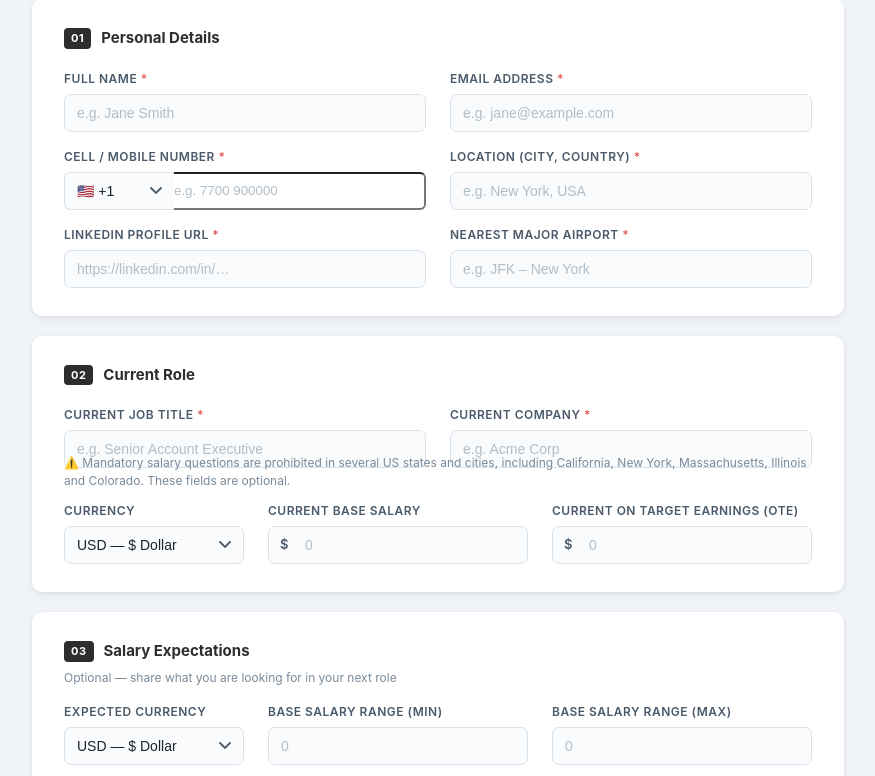
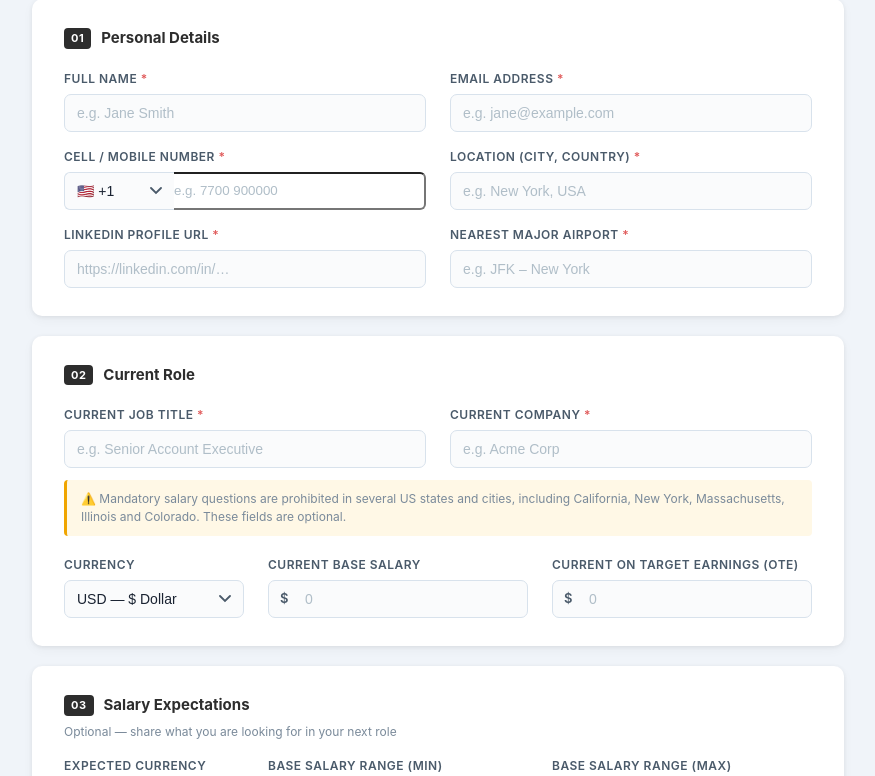
Before and after one commit to GrowthStackTalent/md-candidate-portal, a Flask app: page / in a window 1280 px wide. Shown: the part 120-896 px from the top of the page, without its empty margins (202-1077 px from the left). Run offline with Flask 3, Linux system fonts and the light colour scheme.

Commit message:
Improve spacing and styling of salary disclaimer
Co-Authored-By: Claude Sonnet 4.6 <noreply@anthropic.com>

```diff
--- a/templates/form.html
+++ b/templates/form.html
@@ -134,7 +134,7 @@
           </div>
 
           <!-- Salary row -->
-          <p class="section-hint" style="margin-bottom:12px;">⚠️ Mandatory salary questions are prohibited in several US states and cities, including California, New York, Massachusetts, Illinois and Colorado. These fields are optional.</p>
+          <p class="section-hint" style="margin-top:12px; margin-bottom:20px; padding:10px 14px; background:#fff8e6; border-left:3px solid #f0a500; border-radius:4px; line-height:1.5;">⚠️ Mandatory salary questions are prohibited in several US states and cities, including California, New York, Massachusetts, Illinois and Colorado. These fields are optional.</p>
           <div class="field-grid three-col salary-row">
             <div class="field">
               <label for="currency">Currency</label>
```
